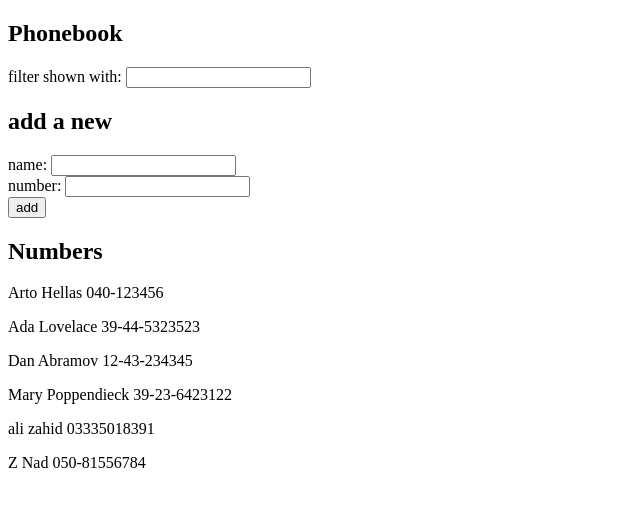
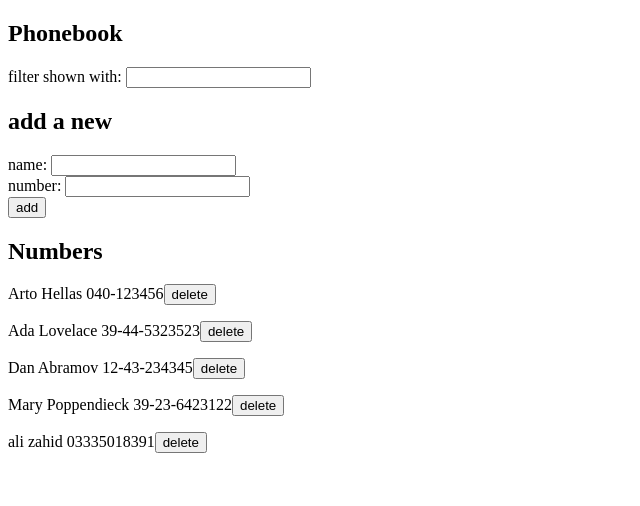
Before and after one commit to sunnad99/FSO-Part2, a React (Vite) app in the folder phonebook/: page / in a window 1280 px wide. Shown: the top 506 px of the page, without its empty margins (0-640 px from the left). Built offline with nearby package versions, Linux system fonts and the light colour scheme; data requests are answered from the project's data file.

Commit message:
feat: Completed exercise 2.14

```diff
--- a/phonebook/db.json
+++ b/phonebook/db.json
@@ -24,11 +24,6 @@
       "name": "ali zahid",
       "number": "03335018391",
       "id": 5
-    },
-    {
-      "name": "Z Nad",
-      "number": "050-81556784",
-      "id": 6
     }
   ]
 }
--- a/phonebook/src/App.jsx
+++ b/phonebook/src/App.jsx
@@ -121,7 +121,7 @@ const App = () => {
 
       {/* Rendering people info here */}
       <h2>Numbers</h2>
-      <Persons persons={filteredPeople} />
+      <Persons persons={filteredPeople} renderPersons={setPersons} />
     </div>
   );
 };
--- a/phonebook/src/components/Persons.jsx
+++ b/phonebook/src/components/Persons.jsx
@@ -1,14 +1,30 @@
-const Person = ({ person }) => {
+import personService from "../services/persons";
+
+const Person = ({ person, onDelete }) => {
   return (
     <p>
       {person.name} {person.number}
+      <button onClick={() => onDelete(person)}>delete</button>
     </p>
   );
 };
 
-const Persons = ({ persons }) => {
+const Persons = ({ persons, renderPersons }) => {
   console.log("Entered Persons component:", persons);
-  return persons.map((person) => <Person key={person.name} person={person} />);
+
+  const deletePerson = (person) => {
+    // If "Ok" is pressed, delete value from server AND re-render the persons' array without the deleted person
+    if (window.confirm(`Delete ${person.name}?`)) {
+      personService.remove(person.id).then((response) => {
+        console.log("successfully deleted value from the server!");
+        renderPersons(persons.filter((p) => p.id !== person.id));
+      });
+    }
+  };
+
+  return persons.map((person) => (
+    <Person key={person.name} person={person} onDelete={deletePerson} />
+  ));
 };
 
 export default Persons;
--- a/phonebook/src/services/persons.js
+++ b/phonebook/src/services/persons.js
@@ -18,4 +18,11 @@ const create = (personObj) => {
 }
 
 
-export default {getAll, create}
+const remove = (id) => {
+
+    const url = `${baseUrl}/${id}`;
+    const request = axios.delete(url);
+    return request.then(response => response.data);
+}
+
+export default {getAll, create, remove}
```
